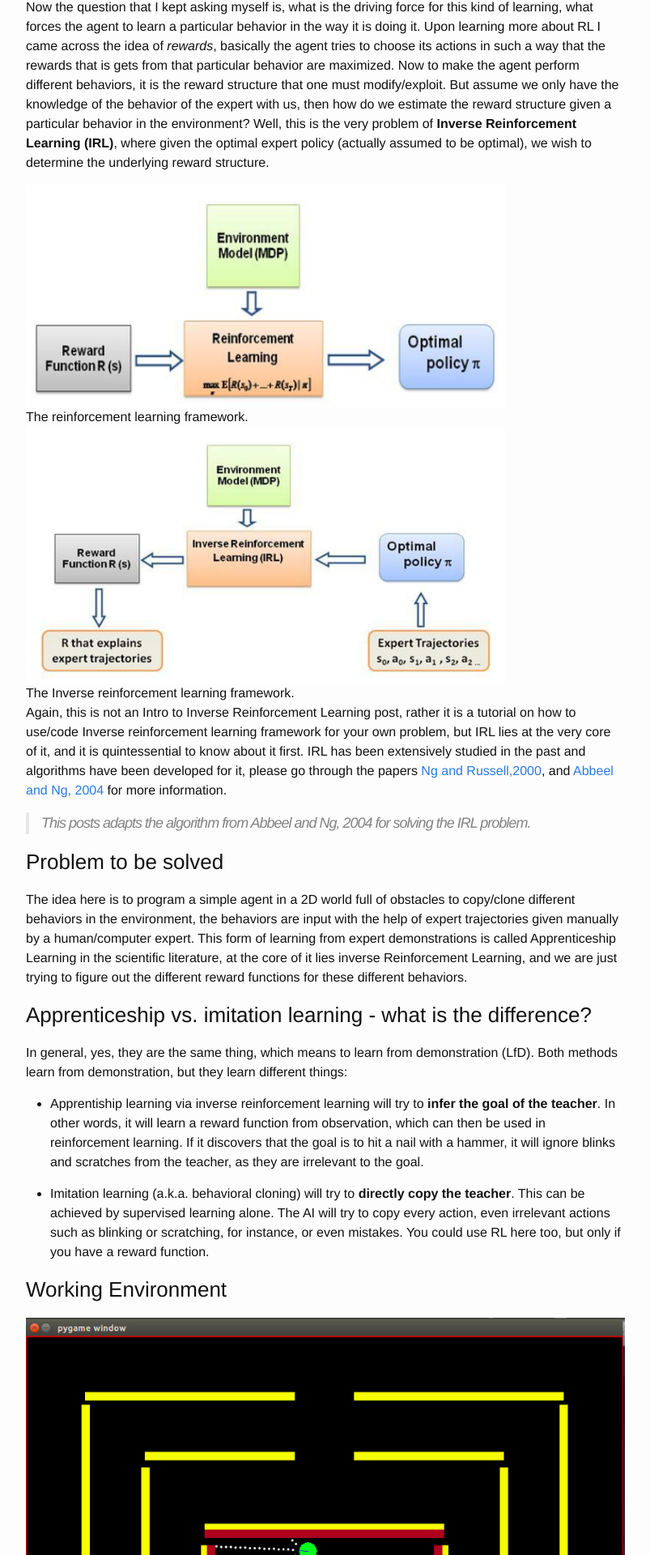
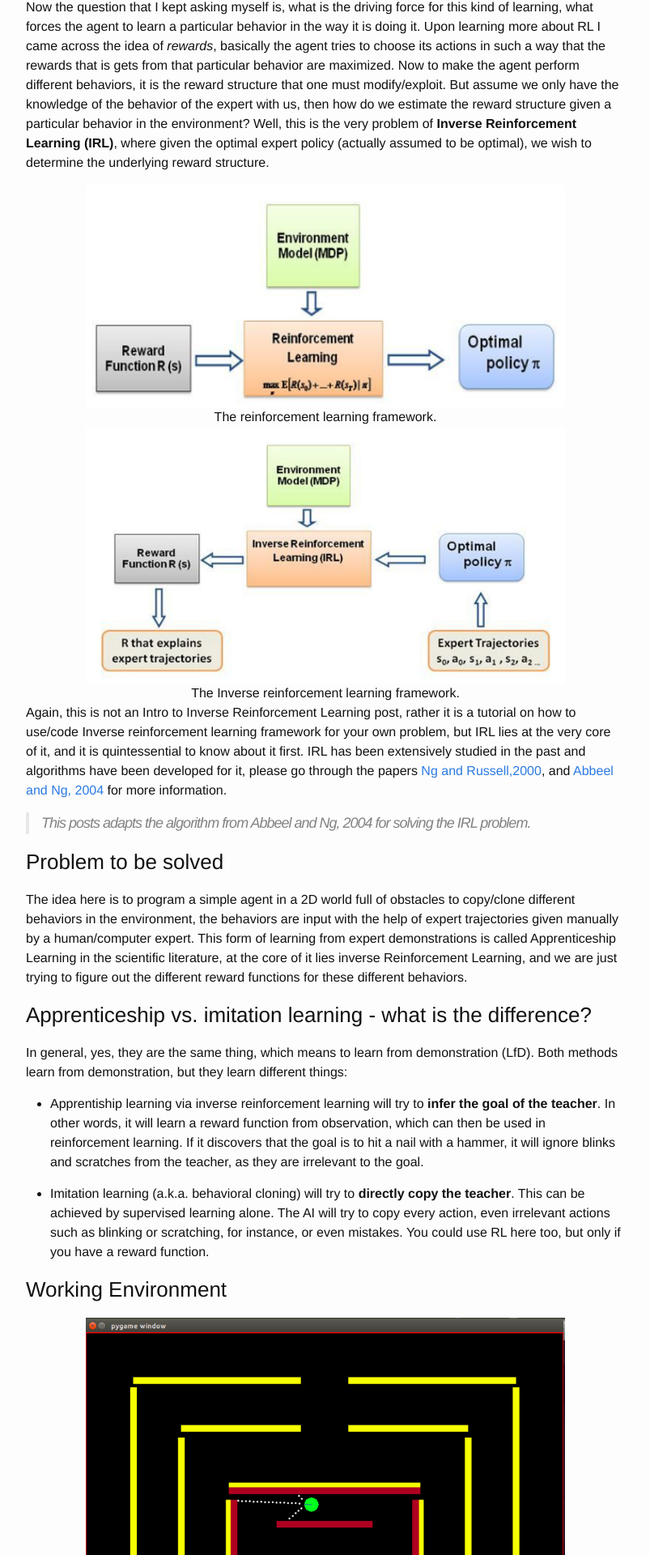
Before and after one commit to jangirrishabh/jangirrishabh.github.io, a Jekyll site: the page built from _posts/2016-07-09-virtual-car-IRL.md, in a window 1280 px wide. Shown: the part 488-2408 px from the top of the page at 81% size, without its empty margins (238-1041 px from the left). Built offline with Jekyll 4.4.1, drawn with Linux system fonts in a browser that asks for light colours; formulas are drawn with MathJax 3; comment, search, counter and statistics services are not loaded.

Commit message:
centred images and videos

```diff
--- a/_config.yml
+++ b/_config.yml
@@ -5,6 +5,7 @@
   Excited by Electrons
 baseurl: "" # the subpath of your site, e.g. /blog/
 url: "http://jangirrishabh.github.io" # the base hostname & protocol for your site
+permalink: /:year/:month/:day/:title:output_ext #permalink: /:categories/:year/:month/:day/:title:output_ext
 #url: "http://localhost:4000" # the base hostname & protocol for your site
 github_username:  jangirrishabh
 #twitter_username: RishabhJangir
--- a/_posts/2016-07-09-virtual-car-IRL.md
+++ b/_posts/2016-07-09-virtual-car-IRL.md
@@ -20,16 +20,16 @@
 Now the question that I kept asking myself is, what is the driving force for this kind of learning, what forces the agent to learn a particular behavior in the way it is doing it. Upon learning more about RL I came across the idea of *rewards*,
 basically the agent tries to choose its actions in such a way that the rewards that is gets from that particular behavior are maximized. Now to make the agent perform different behaviors, it is the reward structure that one must modify/exploit. But assume we only have the knowledge of the behavior of the expert with us, then how do we estimate the reward structure given a particular behavior in the environment? Well, this is the very problem of **Inverse Reinforcement Learning (IRL)**, where given the optimal expert policy (actually assumed to be optimal), we wish to determine the underlying reward structure.
 
-<div class="imgcap">
+<div class="imgcap" align="middle">
 <img src="/assets/IRL/rl_des.png" width="80%">
-<div class="thecap" >
+<div class="thecap" align="middle">
 	The reinforcement learning framework.
 </div>
 </div>
 
-<div class="imgcap">
+<div class="imgcap" align="middle">
 <img src="/assets/IRL/irl_des.png" width="80%">
-<div class="thecap" >
+<div class="thecap" align="middle" >
 	The Inverse reinforcement learning framework.
 </div>
 </div>
@@ -54,9 +54,9 @@
 
 ### Working Environment
 
-<div class="imgcap">
-<img src="/assets/IRL/envo.png" width="100%">
-<div class="thecap" >
+<div class="imgcap" align="middle">
+<img src="/assets/IRL/envo.png" width="80%">
+<div class="thecap" align="middle" >
 	The white dots represent the extent to which the agent's sensors extend.
 </div>
 </div>
@@ -300,32 +300,33 @@
 After around 10-15 iterations the algorithm converges in all the 4 different chosen behaviors, I obtained the following results:
 
 
+
 <div class="imgcap">
-<div style="display:inline-block">
-<iframe width="500" height="360" src="https://www.youtube.com/embed/3PUgmPuJLY4?rel=0&amp;controls=0&amp;autoplay=1&amp;loop=1&amp;rel=0&amp;showinfo=0" frameborder="0" allowfullscreen></iframe>
+<div align="middle">
+<iframe width="500px" height="300px" src="https://www.youtube.com/embed/3PUgmPuJLY4?rel=0&amp;controls=0&amp;autoplay=1&amp;loop=1&amp;rel=0&amp;showinfo=0" frameborder="0" allowfullscreen></iframe>
 </div>
-<div class="thecap"><b>Yellow loving agent: the objective is to go around yellow obstacles without bumping.</b> </div>
+<div class="thecap" align="middle" ><b>Yellow loving agent: the objective is to go around yellow obstacles without bumping.</b> </div>
 </div>
 
 <div class="imgcap">
-<div style="display:inline-block">
-<iframe width="500" height="360" src="https://www.youtube.com/embed/gFuGes_WNTk?rel=0&amp;controls=0&amp;autoplay=1&amp;loop=1&amp;rel=0&amp;showinfo=0" frameborder="0" allowfullscreen></iframe>
+<div align="middle">
+<iframe width="500px" height="300px" src="https://www.youtube.com/embed/gFuGes_WNTk?rel=0&amp;controls=0&amp;autoplay=1&amp;loop=1&amp;rel=0&amp;showinfo=0" frameborder="0" allowfullscreen></iframe>
 </div>
-<div class="thecap"><b>Brown loving agent: the objective is to go around brown obstacles without bumping.</b> </div>
+<div class="thecap" align="middle" ><b>Brown loving agent: the objective is to go around brown obstacles without bumping.</b> </div>
 </div>
 
 <div class="imgcap">
-<div style="display:inline-block">
-<iframe width="500" height="360" src="https://www.youtube.com/embed/XXcxL6yq890?rel=0&amp;controls=0&amp;autoplay=1&amp;loop=1&amp;rel=0&amp;showinfo=0" frameborder="0" allowfullscreen></iframe>
+<div align="middle">
+<iframe width="500px" height="300px" src="https://www.youtube.com/embed/XXcxL6yq890?rel=0&amp;controls=0&amp;autoplay=1&amp;loop=1&amp;rel=0&amp;showinfo=0" frameborder="0" allowfullscreen></iframe>
 </div>
-<div class="thecap"><b>Red loving agent: the objective is to go around red obstacles without bumping. The boundary is red colored.</b> </div>
+<div class="thecap" align="middle"><b>Red loving agent: the objective is to go around red obstacles without bumping. The boundary is red colored.</b> </div>
 </div>
 
 <div class="imgcap">
-<div style="display:inline-block">
-<iframe width="500" height="360" src="https://www.youtube.com/embed/D64UXmFX4Yc?rel=0&amp;controls=0&amp;autoplay=1&amp;loop=1&amp;rel=0&amp;showinfo=0" frameborder="0" allowfullscreen></iframe>
+<div align="middle">
+<iframe width="500px" height="300px" src="https://www.youtube.com/embed/D64UXmFX4Yc?rel=0&amp;controls=0&amp;autoplay=1&amp;loop=1&amp;rel=0&amp;showinfo=0" frameborder="0" allowfullscreen></iframe>
 </div>
-<div class="thecap"><b>Bumping loving agent: the objective is to bump into obstacles continuously.</b> </div>
+<div class="thecap" align="middle"><b>Bumping loving agent: the objective is to bump into obstacles continuously.</b> </div>
 </div>
 
 
--- a/feed.xml
+++ b/feed.xml
@@ -1,13 +1,14 @@
 ---
 layout: null
 ---
+
 <?xml version="1.0" encoding="UTF-8"?>
 <rss version="2.0" xmlns:atom="http://www.w3.org/2005/Atom">
   <channel>
     <title>{{ site.title | xml_escape }}</title>
     <description>{{ site.description | xml_escape }}</description>
     <link>{{ site.url }}{{ site.baseurl }}/</link>
-    <atom:link href="{{ "/feed.xml" | prepend: site.baseurl | prepend: site.url }}" rel="self" type="application/rss+xml"/>
+    <atom:link href="{{ "/feed.xml" | prepend: site.baseurl | prepend: site.url }}" rel="self" type="application/rss+xml" />
     <pubDate>{{ site.time | date_to_rfc822 }}</pubDate>
     <lastBuildDate>{{ site.time | date_to_rfc822 }}</lastBuildDate>
     <generator>Jekyll v{{ jekyll.version }}</generator>
```
